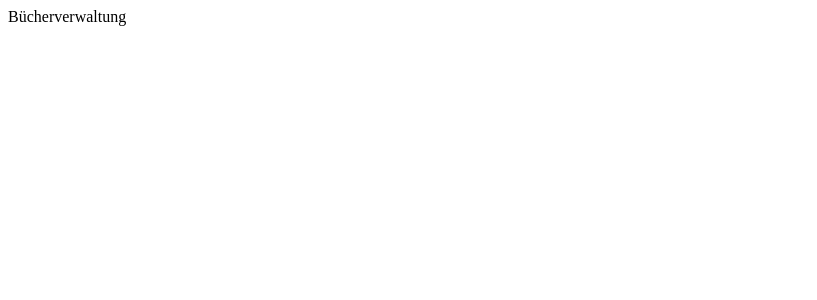
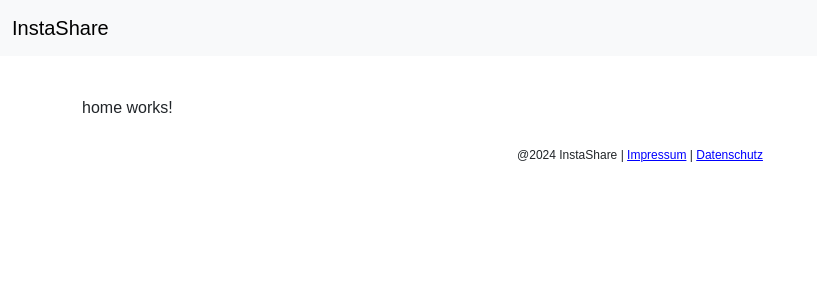
Before and after one commit to Fynia97/Iu_InstaShare_Angular, an Angular app: page / in a window 1280 px wide. Shown: the top 300 px of the page, without its empty margins (0-817 px from the left). Built offline with nearby package versions, Linux system fonts and the light colour scheme.

Commit message:
Add Homepage

```diff
--- a/src/app/app-routing.module.ts
+++ b/src/app/app-routing.module.ts
@@ -1,7 +1,12 @@
 import { NgModule } from '@angular/core';
 import { RouterModule, Routes } from '@angular/router';
+import { HomeComponent } from './home/home.component';
 
-const routes: Routes = [];
+const routes: Routes = [
+  {
+    path: '', pathMatch: 'full', component: HomeComponent
+  }
+];
 
 @NgModule({
   imports: [RouterModule.forRoot(routes)],
--- a/src/app/app.component.html
+++ b/src/app/app.component.html
@@ -1 +1,23 @@
-Bücherverwaltung
+<nav class="navbar navbar-expand-lg bg-body-tertiary">
+    <div class="container-fluid">
+      <a class="navbar-brand" href="">InstaShare</a>
+      <button class="navbar-toggler" type="button" data-bs-toggle="collapse" data-bs-target="#navbarNav"
+        aria-controls="navbarNav" aria-expanded="false" aria-label="Toggle navigation">
+        <span class="navbar-toggler-icon"></span>
+      </button>
+      <div class="collapse navbar-collapse" id="navbarNav">
+        <ul class="navbar-nav">
+        </ul>
+      </div>
+    </div>
+  </nav>
+
+  <body>
+    <div class="container">
+      <router-outlet></router-outlet>
+    </div>
+  </body>
+
+  <footer>
+    @{{currentYear}} InstaShare | <a class="link" routerLink="/impressum">Impressum</a> | <a class="link" routerLink="privacy">Datenschutz</a>
+  </footer>
--- a/src/app/app.component.ts
+++ b/src/app/app.component.ts
@@ -6,5 +6,5 @@ import { Component } from '@angular/core';
   styleUrls: ['./app.component.scss']
 })
 export class AppComponent {
-  title = 'InstaShare';
+  public currentYear = new Date().getFullYear();
 }
--- a/src/app/app.module.ts
+++ b/src/app/app.module.ts
@@ -3,10 +3,12 @@ import { BrowserModule } from '@angular/platform-browser';
 
 import { AppRoutingModule } from './app-routing.module';
 import { AppComponent } from './app.component';
+import { HomeComponent } from './home/home.component';
 
 @NgModule({
   declarations: [
-    AppComponent
+    AppComponent,
+    HomeComponent
   ],
   imports: [
     BrowserModule,
--- /dev/null
+++ b/src/app/home/home.component.html
@@ -0,0 +1 @@
+<p>home works!</p>
--- a/src/index.html
+++ b/src/index.html
@@ -6,8 +6,10 @@
   <base href="/">
   <meta name="viewport" content="width=device-width, initial-scale=1">
   <link rel="icon" type="image/x-icon" href="assets/bookshelf_icon-icons.com_54414.ico">
+  <link href="https://cdn.jsdelivr.net/npm/bootstrap@5.3.3/dist/css/bootstrap.min.css" rel="stylesheet" integrity="sha384-QWTKZyjpPEjISv5WaRU9OFeRpok6YctnYmDr5pNlyT2bRjXh0JMhjY6hW+ALEwIH" crossorigin="anonymous">
 </head>
 <body>
   <app-root></app-root>
+  <script src="https://cdn.jsdelivr.net/npm/bootstrap@5.3.3/dist/js/bootstrap.bundle.min.js" integrity="sha384-YvpcrYf0tY3lHB60NNkmXc5s9fDVZLESaAA55NDzOxhy9GkcIdslK1eN7N6jIeHz" crossorigin="anonymous"></script>
 </body>
 </html>
--- a/src/styles.scss
+++ b/src/styles.scss
@@ -1 +1,73 @@
-/* You can add global styles to this file, and also import other style files */
+/*Tags*/
+body {
+    font-family: Arial, Helvetica, sans-serif;
+}
+
+footer {
+    position: sticky;
+    padding: 10px 10px 0px 10px;
+    bottom: 0;
+    width: 100%;
+    height: 40px;
+    margin-top: 40px;
+    font-size: 12px;
+    text-align: center;
+    margin-top: 1vh;
+    background-color: white;
+}
+
+h1 {
+    text-align: center;
+}
+
+h2 {
+    text-align: center;
+}
+
+h5 {
+    text-align: center;
+}
+
+p {
+    text-align: justify;
+}
+
+span {
+    font-size: 12px;
+}
+
+
+hr {
+    margin-top: 5vh;
+}
+
+/*Klassen*/
+.alert {
+    color: red;
+}
+
+.btn-primary {
+    float: right;
+    margin-bottom: 1vh;
+}
+
+.card {
+    display: inline-block;
+    margin-left: 2vw;
+    margin-right: 2vw;
+    margin-bottom: 5vh;
+    margin-top: 5vh;
+}
+
+.container {
+    margin-top: 5vh;
+}
+
+.link {
+    color: blue;
+    text-decoration: underline;
+}
+
+.submit {
+    float: right;
+}
```
Also changed, not shown: src/app/home/home.component.ts (added, +10 -0 lines), src/app/home/home.component.scss (added).
